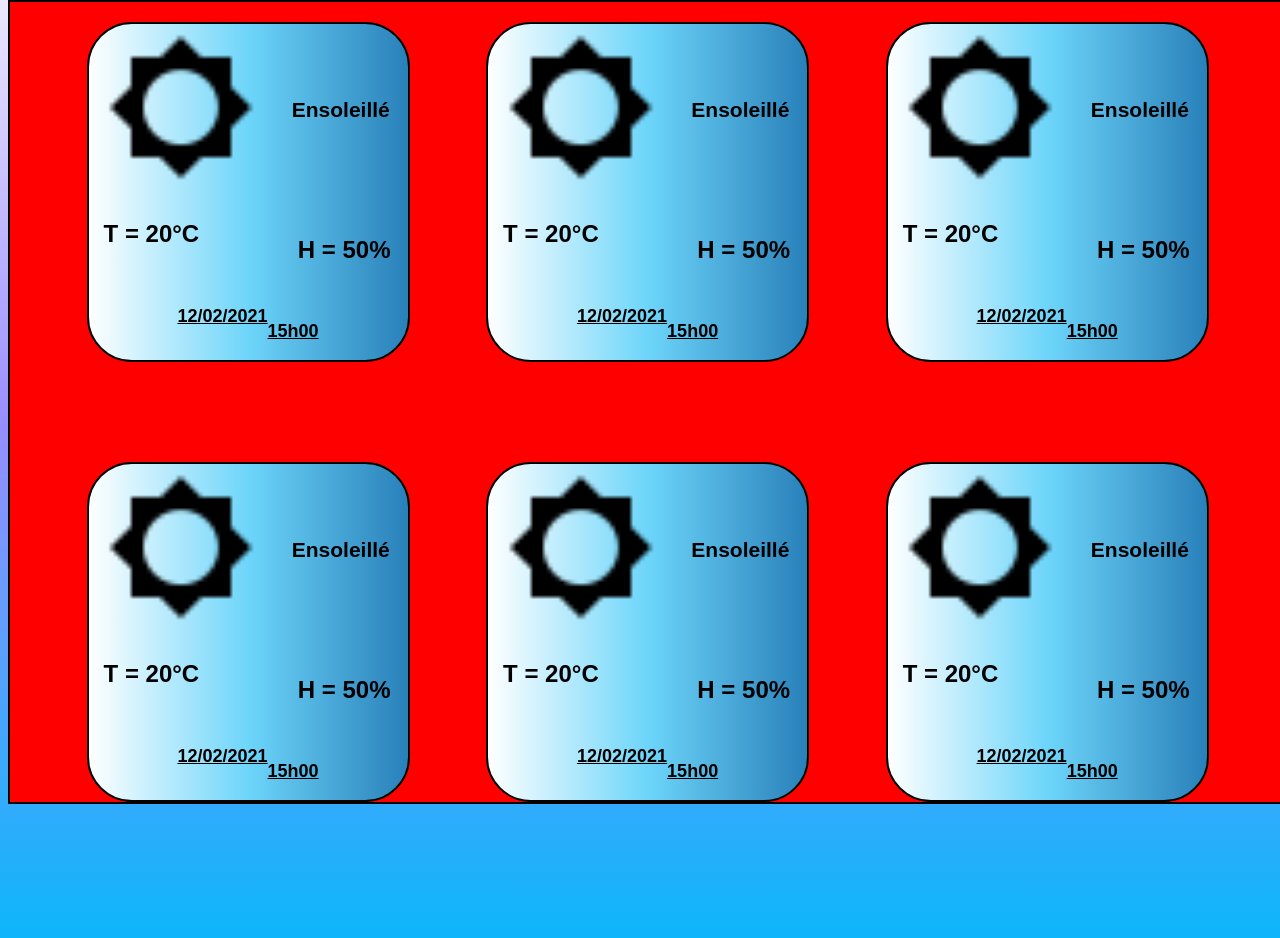
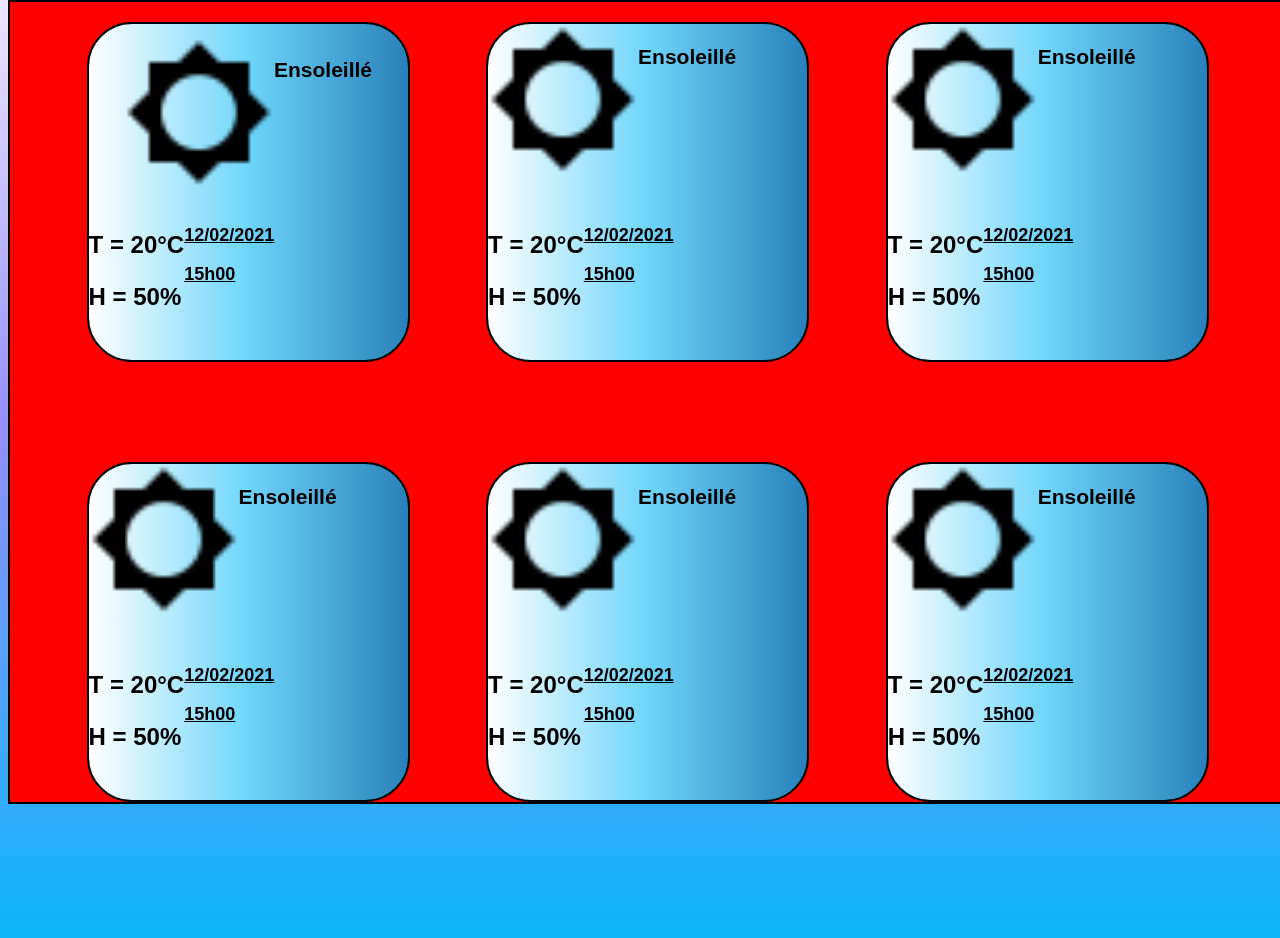
Before and after one commit to kemrode/stationMTO, a PHP site: page /history.html in a window 1280 px wide. Shown: the part 102-1040 px from the top of the page. Run offline with PHP 8.4, Linux system fonts and the light colour scheme.

Commit message:
<feat>3031: for Paulin one more time

```diff
--- a/history.css
+++ b/history.css
@@ -251,11 +251,11 @@ a {
 
 #box {
     display: flex;
-    flex: auto;
+    /* flex: auto; */
     margin-left:6%;
     flex-direction: row;
     flex-wrap: wrap;
-    justify-content: center;
+    justify-content: flex-start;
     align-items: stretch;
     border: 2px black solid;
     border-radius: 45px/45px;
@@ -266,10 +266,20 @@ a {
     background: linear-gradient(to right, #FFFFFF, #6DD5FA, #2980B9);
 }
 
-.weatherPicture:nth-child(1){
+#legendaryAndPicture {
+    margin:auto;
+    width:auto;
+    height: auto;
+    display: flex;
+    /* flex: auto; */
+    flex-direction: row;
+
+}
+
+.weatherPicture:{
     margin: auto;
+    width: auto;
     align-self: center;
-    align-items: center;
 }
 .weatherPicture img{
     width:auto;
@@ -277,8 +287,10 @@ a {
     min-height: 5em;
 }
 
-.lengendaryPicture:nth-child(2){
+.lengendaryPicture:{
     margin: auto;
+    width: auto;
+    height: 25%;
     align-self: center;
 }
 .legendary{
@@ -286,34 +298,33 @@ a {
     font-size: 0.7em;
 }
 
-#tempHumElementsContainer:nth-child(3){
+#tempHumElementsContainer:{
     display: flex;
-    flex:auto;
     flex-direction:row;
     width:auto;
     height:auto;
+    align-items: flex-start;
     justify-content: space-between;
 }
 
 .weatherTemperature{
-    margin-left:15px;
     align-self: flex-start;
     font-weight: bold;
     font-size: 0.8em;
 }
 
 .weatherHumidty{
-    margin-right:17px;
     align-self: flex-end;
     font-weight: bold;
     font-size: 0.8em;
 }
 
-#gdhContainer:nth-child(4){
+#gdhContainer:{
     display: flex;
+    flex: auto;
     flex-direction:row;
+    align-items: flex-end;
     justify-content: space-between;
-    /* padding-bottom: 20px; */
 }
 
 .date{
--- a/history.html
+++ b/history.html
@@ -73,11 +73,13 @@
             <div id="historyBox">
                 <div id="firstLine">
                     <div id="box">
-                        <div class="weatherPicture">
-                            <img src="01_annexes/images/sunExample.png" alt="le temps qu'il fait">
-                        </div>
-                        <div class="lengendaryPicture">
-                            <p class="legendary">Ensoleillé</p>
+                        <div id="legendaryAndPicture">
+                            <div class="weatherPicture">
+                                <img src="01_annexes/images/sunExample.png" alt="le temps qu'il fait">
+                            </div>
+                            <div class="lengendaryPicture">
+                                <p class="legendary">Ensoleillé</p>
+                            </div>
                         </div>
                         <div id="tempHumElementsContainer">
                             <div class="weatherTemperature">
```
Also changed, not shown: scriptJavaS.js (+14 -14 lines).
